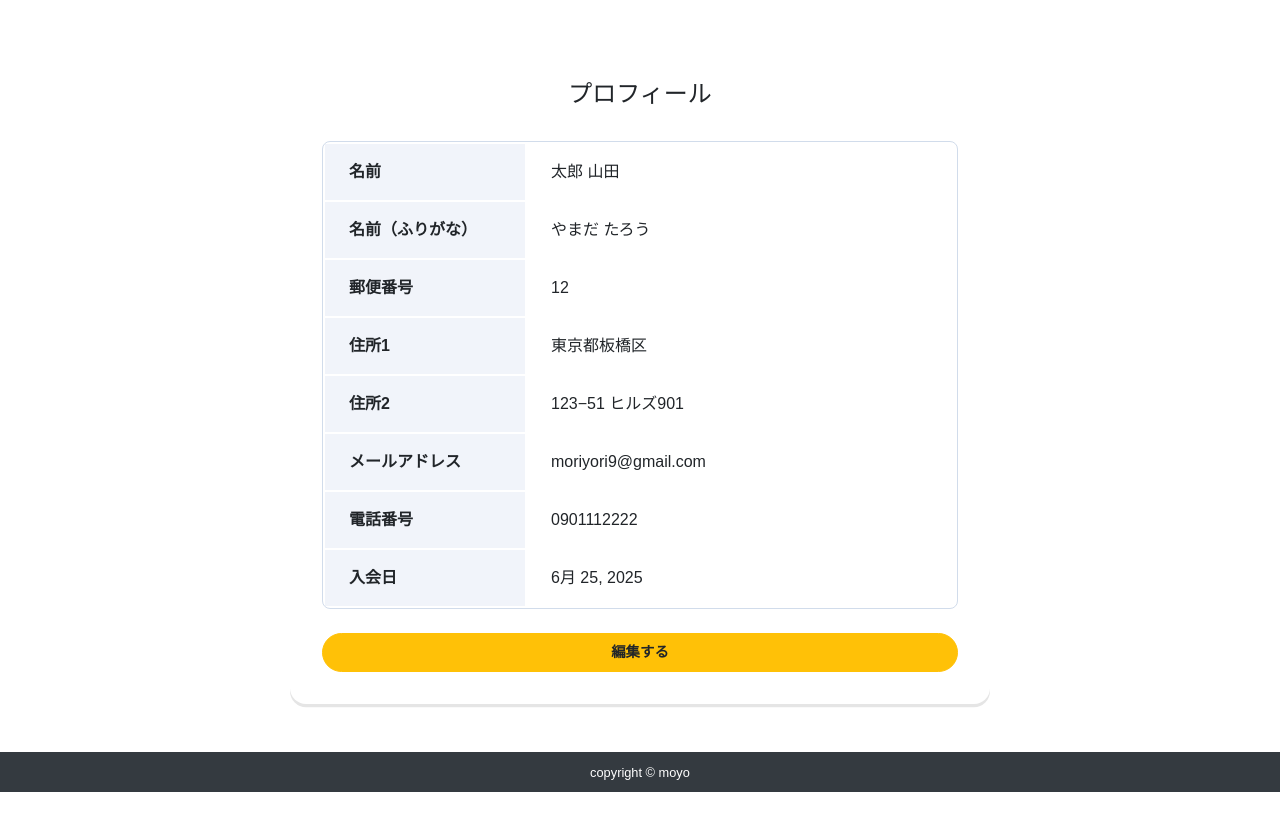
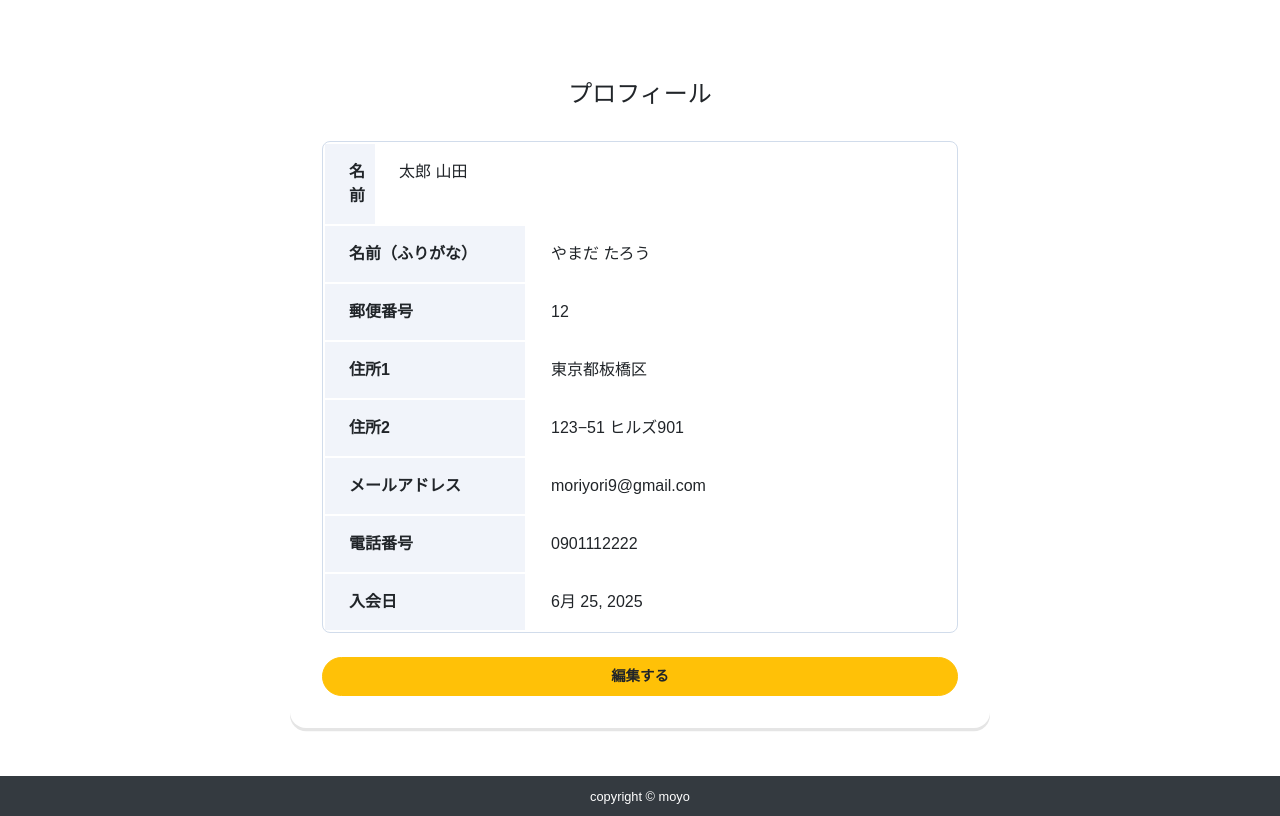
Before and after one commit to moyo95/django-custom-auth_c, a Django app: page /python/accounts/profile/ in a window 1280 px wide. Shown: the part 56-872 px from the top of the page. Before the commit the page ends 848 px from the top, so only its background shows below. Run offline with Django 3.2, Linux system fonts and the light colour scheme; a user stored in the database is signed in; data comes from the database, SQL or seed files in the repository; parts of the project's set-up code (start-up, migrations or seed data) failed here and were passed over; some libraries are stand-ins or nearby versions.

Commit message:
style rename

```diff
--- a/accounts/templates/accounts/profile.html
+++ b/accounts/templates/accounts/profile.html
@@ -7,42 +7,42 @@
         <h5 class="card-title text-center">プロフィール</h5>
             <table class="profile_table mb-4">
                 <tbody>
-                    <tr>
-                        <th class="header">名前</th>
-                        <td class="data">{{user_data.last_name}} {{user_data.first_name}} </td>
+                    <tr class="d-flex flex-wrap">
+                        <th class="header col-12 col-md-3">名前</th>
+                        <td class="data col-12 col-md-9">{{user_data.last_name}} {{user_data.first_name}} </td>
                     </tr>
                     <tr>
-                        <th class="header">名前（ふりがな）</th>
-                        <td class="data">{{ user_data.first_name_kana }} {{ user_data.last_name_kana }}</td>
+                        <th class="header col-12 col-md-3">名前（ふりがな）</th>
+                        <td class="data col-12 col-md-9">{{ user_data.first_name_kana }} {{ user_data.last_name_kana }}</td>
                     </tr>
                     <!-- <tr>
                         <th class="header">住所</th>
                         <td class="data">{{user_data.address}}</td>
                     </tr> -->
                     <tr>
-                        <th class="header">郵便番号</th>
-                        <td class="data">{{ user_data.postal_code }}</td>
+                        <th class="header col-12 col-md-3">郵便番号</th>
+                        <td class="data col-12 col-md-9">{{ user_data.postal_code }}</td>
                     </tr>
                     <tr>
-                        <th class="header">住所1</th>
-                        <td class="data">{{ user_data.address1 }}</td>
+                        <th class="header col-12 col-md-3">住所1</th>
+                        <td class="data col-12 col-md-9">{{ user_data.address1 }}</td>
                     </tr>
                     <tr>
-                        <th class="header">住所2</th>
-                        <td class="data">{{ user_data.address2 }}</td>
+                        <th class="header col-12 col-md-3">住所2</th>
+                        <td class="data col-12 col-md-9">{{ user_data.address2 }}</td>
                     </tr>
 
                     <tr>
-                        <th class="header">メールアドレス</th>
-                        <td class="data">{{user_data.email}}</td>
+                        <th class="header col-12 col-md-3">メールアドレス</th>
+                        <td class="data col-12 col-md-9">{{user_data.email}}</td>
                     </tr>
                     <tr>
                         <th class="header">電話番号</th>
-                        <td class="data">{{user_data.tel}}</td>
+                        <td class="data col-12 col-md-9">{{user_data.tel}}</td>
                     </tr>
                     <tr>
-                        <th class="header">入会日</th>
-                        <td class="data">{{user_data.created}}</td>
+                        <th class="header col-12 col-md-3">入会日</th>
+                        <td class="data col-12 col-md-9">{{user_data.created}}</td>
                     </tr>
                 </tbody>
             </table>
```
